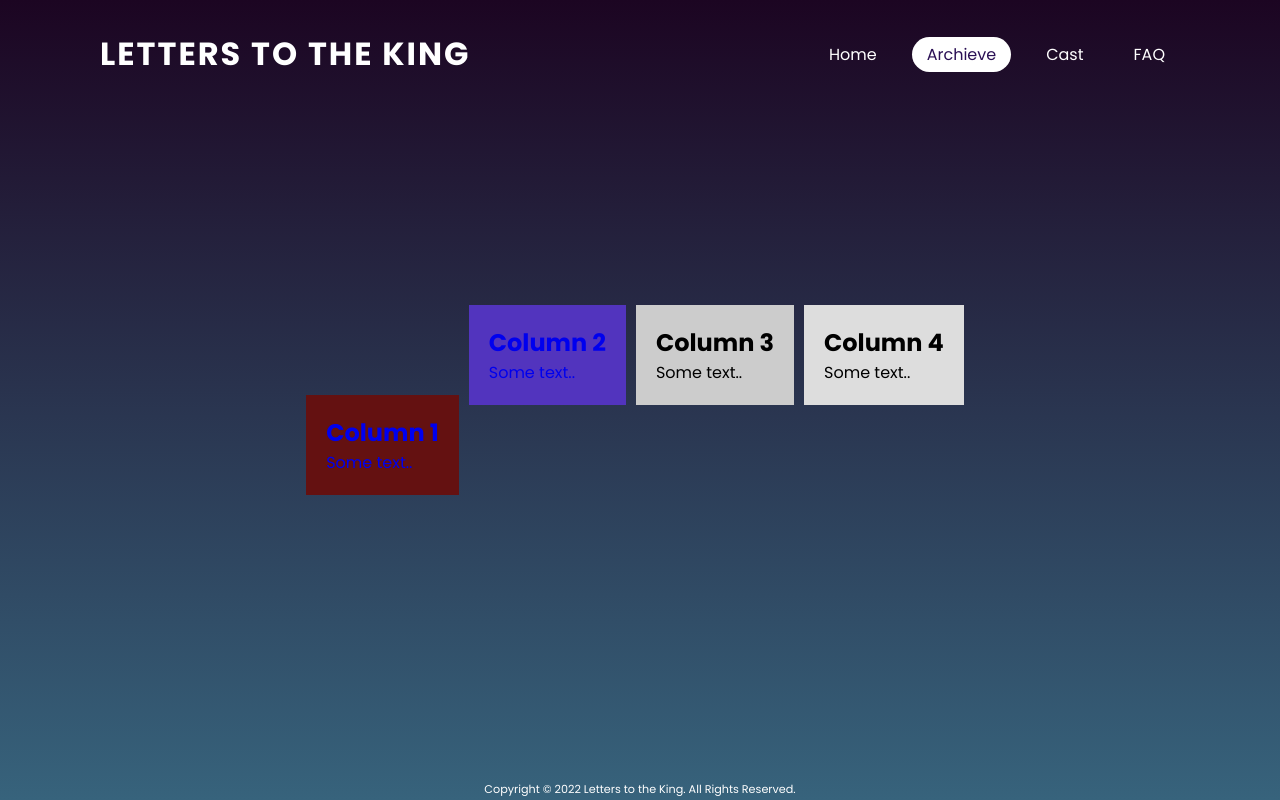
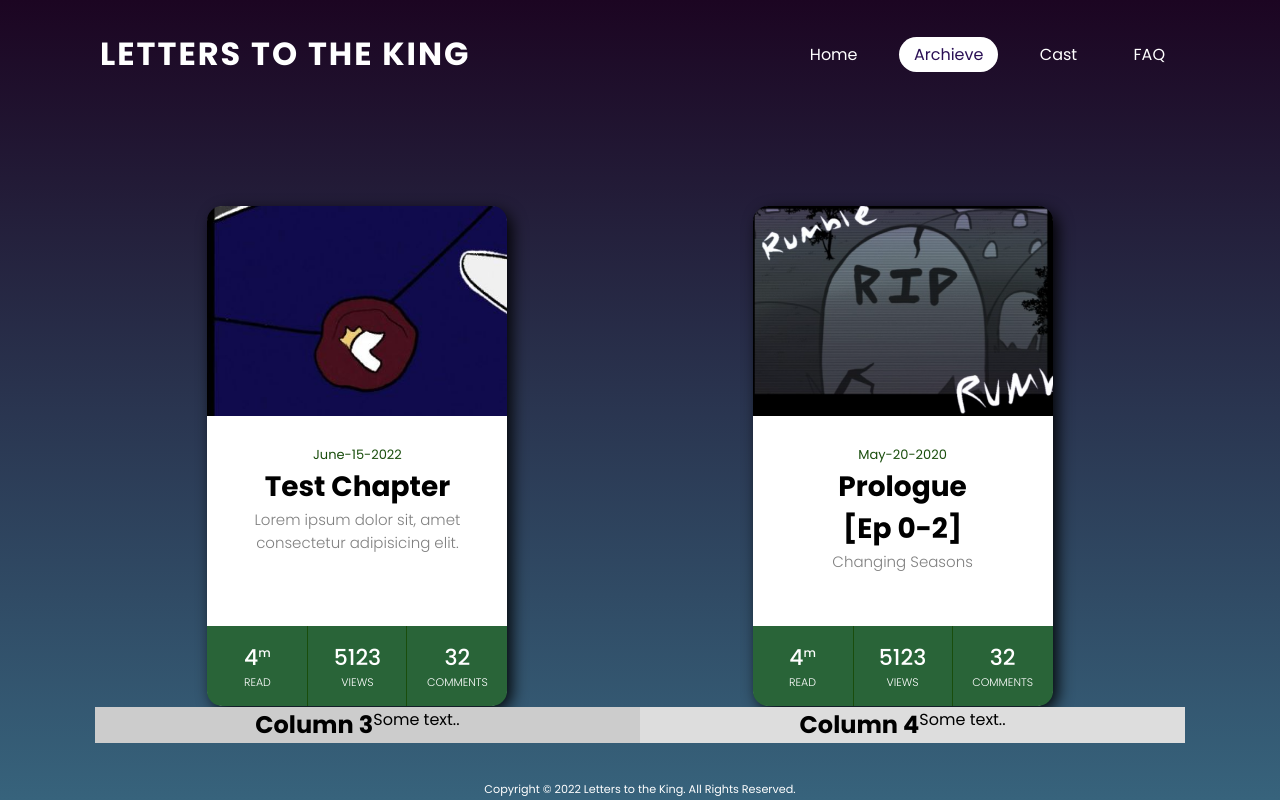
Before and after one commit to Robosalty/Robosalty.github.io, a PHP site: page /TOC.html in a window 1280 px wide. Run offline with PHP 8.4, Linux system fonts and the light colour scheme.

Commit message:
fixed sum stuff

```diff
--- a/TOC.html
+++ b/TOC.html
@@ -127,17 +127,75 @@
         <!--------------------------------------------------------------------------------->
         <div class="row">
 
-            <div class="column" style="background-color:rgb(100, 17, 17); margin-top: 100px;">
-                <a href= "testepisode.html" style="text-decoration: none";>
-                    <h2>Column 1</h2>
-                    <p>Some text..</p>
+            <div class="column">
+                <a href= "testepisode.html" style="text-decoration: none;">
+                    <div class = "card">
+
+                        <div class = "card-image-test">
+
+                        </div>
+
+                        <div class = "card-text">
+                            <span class = "date"> June-15-2022 </span>
+                            <h2>Test Chapter</h2>
+                            <p>Lorem ipsum dolor sit, amet consectetur adipisicing elit.</p>
+                        </div>
+
+                        <div class = "card-stats">
+
+                            <div class = "stat">
+                                <div class = "value">4<sup>m</sup></div>
+                                <div class = "type">read</div>
+                            </div>
+
+                            <div class = "stat border">
+                                <div class = "value">5123</div>
+                                <div class = "type">views</div>
+                            </div>
+
+                            <div class = "stat">
+                                <div class = "value">32</div>
+                                <div class = "type">comments</div>
+                            </div>
+
+                        </div>
+                    </div>
                 </a>
               </div>
 
-              <div class="column" style="background-color:rgb(82, 52, 190);">
+              <div class="column">
                 <a href= "prologue.html" style="text-decoration: none";>
-                    <h2>Column 2</h2>
-                    <p>Some text..</p>
+                    <div class = "card">
+
+                        <div class = "card-image-prologue">
+
+                        </div>
+
+                        <div class = "card-text">
+                            <span class = "date"> May-20-2020 </span>
+                            <h2>Prologue<br>[Ep 0-2]</h2>
+                            <p>Changing Seasons</p>
+                        </div>
+
+                        <div class = "card-stats">
+
+                            <div class = "stat">
+                                <div class = "value">4<sup>m</sup></div>
+                                <div class = "type">read</div>
+                            </div>
+
+                            <div class = "stat border">
+                                <div class = "value">5123</div>
+                                <div class = "type">views</div>
+                            </div>
+
+                            <div class = "stat">
+                                <div class = "value">32</div>
+                                <div class = "type">comments</div>
+                            </div>
+
+                        </div>
+                    </div>
                 </a>
               </div>
 
--- a/TOC/TOC.css
+++ b/TOC/TOC.css
@@ -19,12 +19,12 @@ body{
     display: flex;
     align-items: center;
     justify-content: center;
-    overflow: hidden;
+    overflow: scroll;
 }
 
 
 header{
-    position: absolute;
+    position: fixed;
     top: 0;
     left: 0;
     width: 100%;
@@ -32,7 +32,8 @@ header{
     display: flex;
     justify-content: space-between;
     align-items: center;
-    z-index: 100;
+    z-index: 9999;
+
 }
 
 header .logo{
@@ -42,6 +43,8 @@ header .logo{
     font-size: 2em;
     text-transform: uppercase;
     letter-spacing: 2px;
+
+
 }
 
 header u1{
@@ -69,6 +72,21 @@ header u1 li a:hover, header u1 li a.active {
     display: none;
 }
 
+.flex{
+    display: flex;
+    gap: var(--gap, .4rem);
+}
+
+/* Container for flexboxes */
+.row {
+    display: flex;
+    flex-wrap: wrap;
+  }
+
+html body{
+    padding-top: 10%;
+}
+
 @media (max-width: 60em){
     header .logo{
        margin: 1.5rem;
@@ -79,26 +97,31 @@ header u1 li a:hover, header u1 li a.active {
        height: 10px;
 
     }
+
+    html body{
+        padding-top: 50%;
+    }
 }
 
 @media (max-width: 60em){
 .primary-navigation{
-       --gap: 2em;
+       --gap: 2.5em;
 
        position: fixed;
        z-index: 1000;
        inset: 0 0 0 30%;
 
        flex-direction: column;
-       padding: min(30vh, 10rem) 2em;
-
+       padding: min(4vh, 5rem) 2em;
+       font-weight: 500;
 
        background: rgba(0, 0, 0, 0.6);
        backdrop-filter: blur(.1rem);
 
        transform: translateX(100%);
+       overflow-x: hidden;
+    }
 
-    }
 
     .primary-navigation[data-visible = "true"]{
         transform: translateX(0%);
@@ -116,9 +139,33 @@ header u1 li a:hover, header u1 li a.active {
         right: 0.5rem;
     }
 
+    .card{
+        margin-right: 1vw;
+        width: 300px;
+
+
+    }
+
+    .column{
+        display: flex;
+        justify-content: center;
+
+    }
+
 
 }
 
+/* On screens that are 992px wide or less, go from four columns to two columns */
+@media screen and (max-width: 90em) {
+    .column {
+      display: flex;
+      justify-content: center;
+      flex: 50%;
+
+    }
+
+
+  }
 
 
 .card{
@@ -126,8 +173,9 @@ header u1 li a:hover, header u1 li a.active {
     grid-template-columns: 300px;
     grid-template-rows: 210px 210px 80px;
     grid-template-areas: "image" "text" "stats";
-    margin-left: 50px;
-    margin-top: 150px;
+    border-top-left-radius: 15px;
+    border-top-right-radius: 15px;
+    margin-top: 20px;
 
     font-family: roboto;
     border-radius: 18px;
@@ -244,11 +292,8 @@ header u1 li a:hover, header u1 li a.active {
 /* Create four equal columns that floats next to each other */
 .column {
     float: left;
-    padding: 20px;
-    margin-top: 10px;
-    margin-bottom: 10px;
-    margin-right: 10px;
-    z-index:9999;
+    padding-right: 20px;
+    padding-bottom: 1px;
   }
 
   /* Clear floats after the columns */
@@ -263,6 +308,6 @@ header u1 li a:hover, header u1 li a.active {
   @media screen and (max-width: 60em) {
     .column {
       width: 100%;
-      z-index:9999;
+
     }
   }
```
Also changed, not shown: HOME/home.css (+7 -2 lines), PROLOGUE/episode.css (+24 -1 lines), prologue.html (+56 -7 lines), 4 other files.
